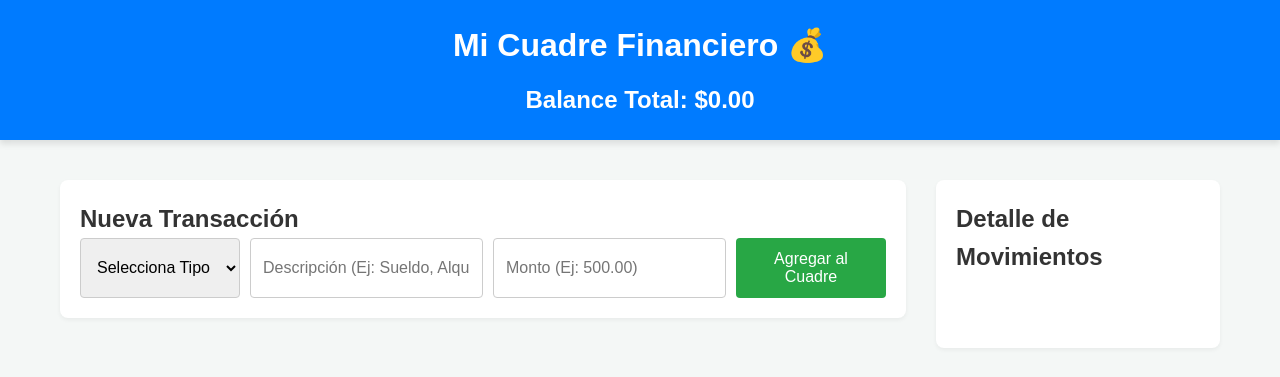
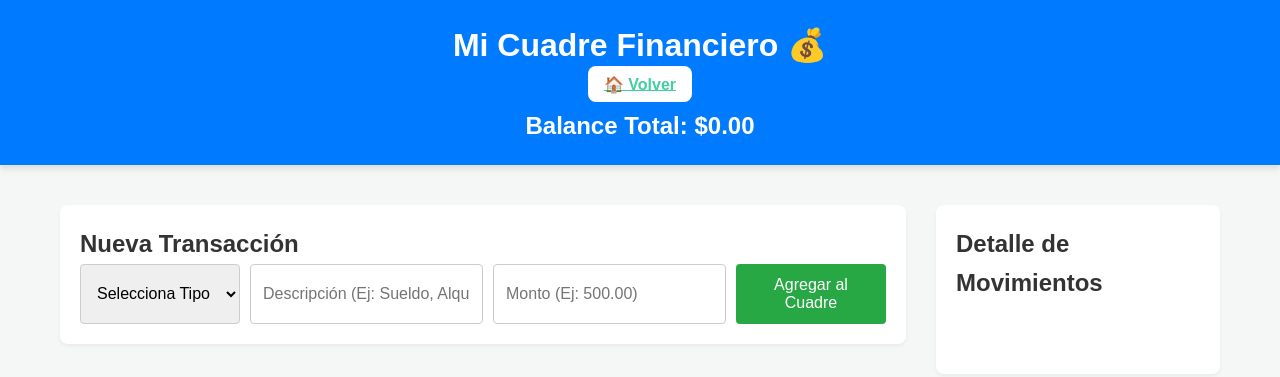
Before and after one commit to Osuer-029/Sistema-Rosary, a plain HTML site: page cuadre.html in a window 1280 px wide. Drawn offline with Linux system fonts and the light colour scheme; no server answers.

Commit message:
Add files via upload

```diff
--- a/cuadre.css
+++ b/cuadre.css
@@ -10,6 +10,22 @@ body {
     background-color: #f4f7f6; /* Fondo suave */
     color: #333;
     line-height: 1.6;
+}
+
+
+#btn-volver {
+    background: white;
+    color: #43cea2;
+    border: none;
+    padding: 0.6rem 1rem;
+    font-weight: 600;
+    border-radius: 8px;
+    cursor: pointer;
+    transition: all 0.2s;
+}
+
+#btn-volver:hover {
+    background: #ffe4e8;
 }
 
 /* 2. Estilos del Encabezado (Profesional) */
--- a/cuadre.html
+++ b/cuadre.html
@@ -9,6 +9,7 @@
 <body>
     <header class="cuadre-header">
         <h1>Mi Cuadre Financiero 💰</h1>
+        <a href="index.html" id="btn-volver" class="boton-volver">🏠 Volver</a>
         <div id="balance-total">
             <p>Balance Total: <span id="valor-total">$0.00</span></p>
         </div>
```
